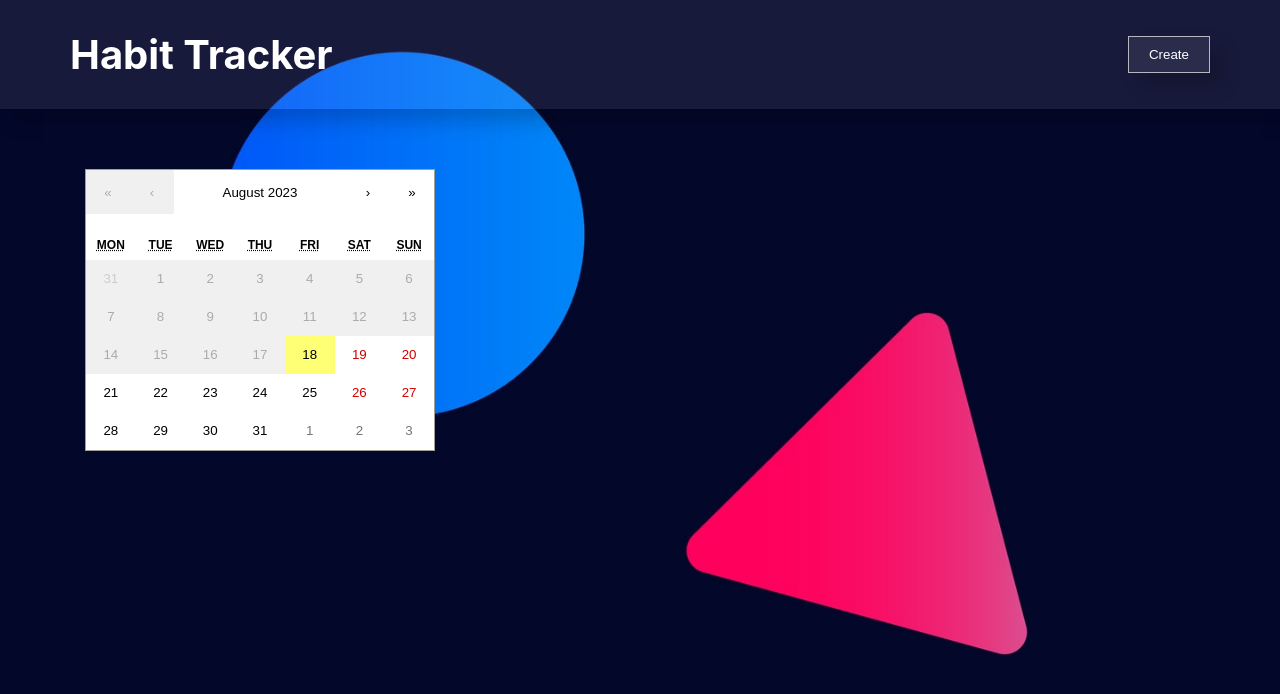
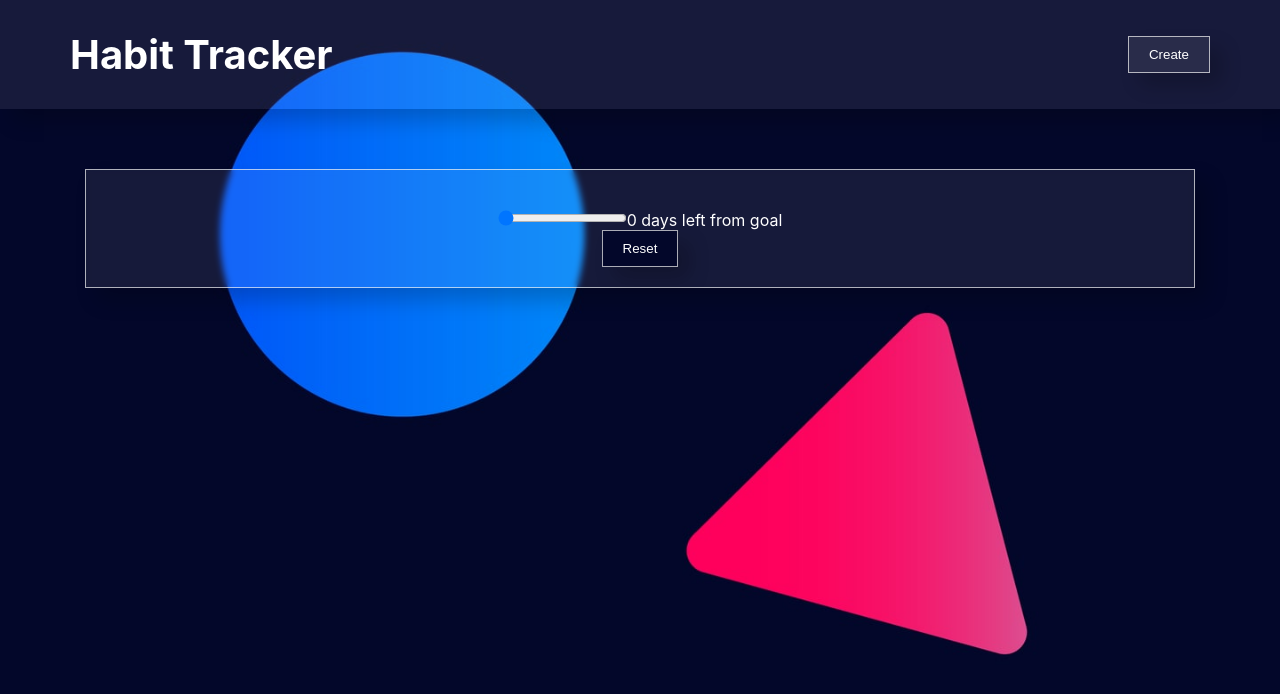
Before and after one commit to vinaykanth97/habit-counter, a Next.js app: page /habitdetail/1 in a window 1280 px wide. Shown: the top 694 px of the page. Built offline with nearby package versions, Linux system fonts and the light colour scheme.

Commit message:
updated difference date

```diff
--- a/components/CountDownWidget.jsx
+++ b/components/CountDownWidget.jsx
@@ -5,7 +5,7 @@ import { useStore } from "../store/CreateStore"
 
 
 
-export default function countUpWidget({ requiredData, endAt, startFrom, habitItems }) {
+export default function countUpWidget({ requiredData, endAt, startFrom, habitItems, inbetweenDays }) {
     // Initializing Moment
     const momentFunc = moment()
 
@@ -13,6 +13,8 @@ export default function countUpWidget({ requiredData, endAt, startFrom, habitIte
     const closeCreateHabit = useStore((state) => state.openHabitPopup)
     const ResetFormInput = useStore((state) => state.resetFormInput)
     const ResetFormData = useStore((state) => state.resetFormData)
+    const momentLocalDateTime = useStore((state) => state.momentUtilities.currentDateTimeLocal)
+
     const OpenResetAction = useStore((state) => {
         return state.openHabitPopup
     })
@@ -23,6 +25,8 @@ export default function countUpWidget({ requiredData, endAt, startFrom, habitIte
     function ResetFormPopup(e) {
         e.preventDefault()
         closeCreateHabit('resetPopup')
+
+        setStartingDate(new Date(ResetFormData.resetDate))
         formRef.current.reset()
         // let updatedFormData = getHabitFormData?.map(datas => {
         //     console.log(datas)
@@ -43,10 +47,11 @@ export default function countUpWidget({ requiredData, endAt, startFrom, habitIte
     let [startingDate, setStartingDate] = useState()
     let [hms, setHms] = useState();
     const [countUp, setCountUp] = useState()
-
+    let currentLocalDateTime = momentLocalDateTime(moment())
     // Start From Date
     useEffect(() => {
         setStartingDate(startingTime)
+
     }, [startingTime])
 
     // To update countUp Hours, Minutes and seconds
@@ -57,14 +62,14 @@ export default function countUpWidget({ requiredData, endAt, startFrom, habitIte
         let hours = Math.floor((finalDate % (1000 * 60 * 60 * 24)) / (1000 * 60 * 60));
         let minutes = Math.floor((finalDate % (1000 * 60 * 60)) / (1000 * 60));
         let seconds = Math.floor((finalDate % (1000 * 60)) / 1000);
-        let todayTimeandDate = momentFunc.format(`${momentFunc.year()}-${momentFunc.month()}-${momentFunc.date()}T${momentFunc.hours()}:${momentFunc.minutes()}`)
+
 
         hms = {
             days: days,
             hours: hours,
             minutes: minutes,
             seconds: seconds,
-            todayTimeandDate,
+            currentLocalDateTime,
             numberOfDaystoGo
         }
         setHms(hms)
@@ -78,7 +83,7 @@ export default function countUpWidget({ requiredData, endAt, startFrom, habitIte
     return (
         <>
             <div className="countup-widget">
-                {/* <h4>{countUp?.seconds !== undefined && !isNaN(countUp?.seconds) && (`${countUp?.days} days ${countUp?.hours} Hours ${countUp?.minutes} min ${countUp?.seconds} sec`)}</h4> */}
+                <h4>{countUp?.seconds !== undefined && !isNaN(countUp?.seconds) && (`${countUp?.days} days ${countUp?.hours} Hours ${countUp?.minutes} min ${countUp?.seconds} sec`)}</h4>
                 <div className="display-range">
                     <input type="range" readOnly defaultValue={0} />
                     <span>{countUp?.numberOfDaystoGo} days left from goal</span>
@@ -90,7 +95,7 @@ export default function countUpWidget({ requiredData, endAt, startFrom, habitIte
                 <form onSubmit={ResetFormPopup} ref={formRef}>
                     <div className="grouped-form">
                         <label htmlFor="resetDate">Specified Date and time you have failed</label>
-                        <input type="datetime-local" name="resetDate" id="resetDate" min={requiredData?.habitDate} max={countUp?.todayTimeandDate} required onChange={(e) => ResetFormInput(e.target.name, e.target.value)} />
+                        <input type="datetime-local" name="resetDate" id="resetDate" min={requiredData?.habitDate} max={countUp?.currentLocalDateTime} required onChange={(e) => ResetFormInput(e.target.name, e.target.value)} />
 
                     </div>
                     <button className="secondary" type="submit">Confirm</button>
--- a/pages/habitdetail/[id].js
+++ b/pages/habitdetail/[id].js
@@ -6,6 +6,7 @@ import CountDownWidget from '../../components/CountDownWidget';
 import { useStore } from '../../store/CreateStore';
 import { useRouter } from 'next/router'
 import moment from 'moment';
+import { useEffect } from 'react';
 
 
 
@@ -15,24 +16,36 @@ export default function Page() {
     const requiredData = Array.from(habitItems).filter(data => data.id === router.query.id)
 
 
-    let dateMethod = requiredData[0]?.habitDate !== undefined ? requiredData[0]?.habitDate : false
-    let goal = requiredData[0]?.habitUntil !== undefined ? requiredData[0]?.habitUntil : false
-    let endAt = new Date(new Date(dateMethod).getTime() + (Math.abs(Math.floor(moment.duration(moment(dateMethod).diff(goal)).asDays())) * 24 * 60 * 60 * 1000))
-    let startFrom = new Date(dateMethod)
-    const dateRange = [moment(goal).format("DD-MM-YYYY")]
-    console.log(dateRange)
+    // Number of days from Start to end
+    const inBetweenDaysFunc = useStore((state) => state.momentUtilities.daysInbetween)
+    const inbetweenDays = useStore((state) => state.momentUtilities.inbetweenInDays)
+    let startDate = requiredData[0]?.habitDate
+    let endDate = requiredData[0]?.habitUntil
+    // console.log(startDate)
+    //
+
+    useEffect(() => {
+        inBetweenDaysFunc(moment, startDate, endDate)
+    }, [requiredData])
+
+    // let dateMethod = requiredData[0]?.habitDate !== undefined ? requiredData[0]?.habitDate : false
+    // let goal = requiredData[0]?.habitUntil !== undefined ? requiredData[0]?.habitUntil : false
+    // let numberOfDaysBetween = moment.duration(moment(dateMethod).diff(goal)).asDays()
+    // let endAt = new Date(new Date(dateMethod).getTime() + (Math.abs(Math.trunc(numberOfDaysBetween)) * 24 * 60 * 60 * 1000))
+    // let startFrom = new Date(dateMethod)
+    // const dateRange = [moment(goal).format("DD-MM-YYYY")]
     return (
         <div className='container'>
             <div className="wrap-details">
-                {/* <CountDownWidget requiredData={requiredData[0]} endAt={endAt} startFrom={startFrom} habitItems={habitItems} /> */}
-                <Calendar
+                <CountDownWidget requiredData={requiredData[0]} endAt={endDate} startFrom={startDate} habitItems={habitItems} inbetweenDays={inbetweenDays} />
+                {/* <Calendar
                     value={[startFrom, endAt > new Date() ? new Date() : endAt]}
                     minDate={new Date()}
                     maxDate={endAt}
                     tileClassName={({ date, view }) => {
 
                     }}
-                />
+                /> */}
             </div>
         </div>
     )
--- a/store/CreateStore.js
+++ b/store/CreateStore.js
@@ -47,8 +47,19 @@ export const useStore = create((set) => ({
     },
 
     momentUtilities: {
-        currentDateTimeLocal: (prefixer) => prefixer.format(`${prefixer.year()}-${prefixer.month() < 10 ? `0${prefixer.month()}` : ''}-${prefixer.date()}T${prefixer.hour()}:${prefixer.minute() < 10 ? `0${prefixer.minute()}` : prefixer.minute()}`),
+        inbetweenInDays: "",
+        currentDateTimeLocal: (prefixer) => prefixer.format(`${prefixer.year()}-${prefixer.month() + 1 < 10 ? `0${prefixer.month() + 1}` : ''}-${prefixer.date()}T${prefixer.hour() < 10 ? `0${prefixer.hour()}` : prefixer.hour()}:${prefixer.minute() < 10 ? `0${prefixer.minute()}` : prefixer.minute()}`),
         seconds: (prefixer) => prefixer.seconds(),
+        daysInbetween: (prefixer, startDate, endDate) => {
+            return set((state) => {
+                return ({
+                    momentUtilities: {
+                        ...state.momentUtilities,
+                        inbetweenInDays: Math.abs(Math.trunc(prefixer.duration(prefixer(startDate).diff(endDate)).asDays()))
+                    }
+
+                })
+            })
+        }
     }
-
 }))
```
